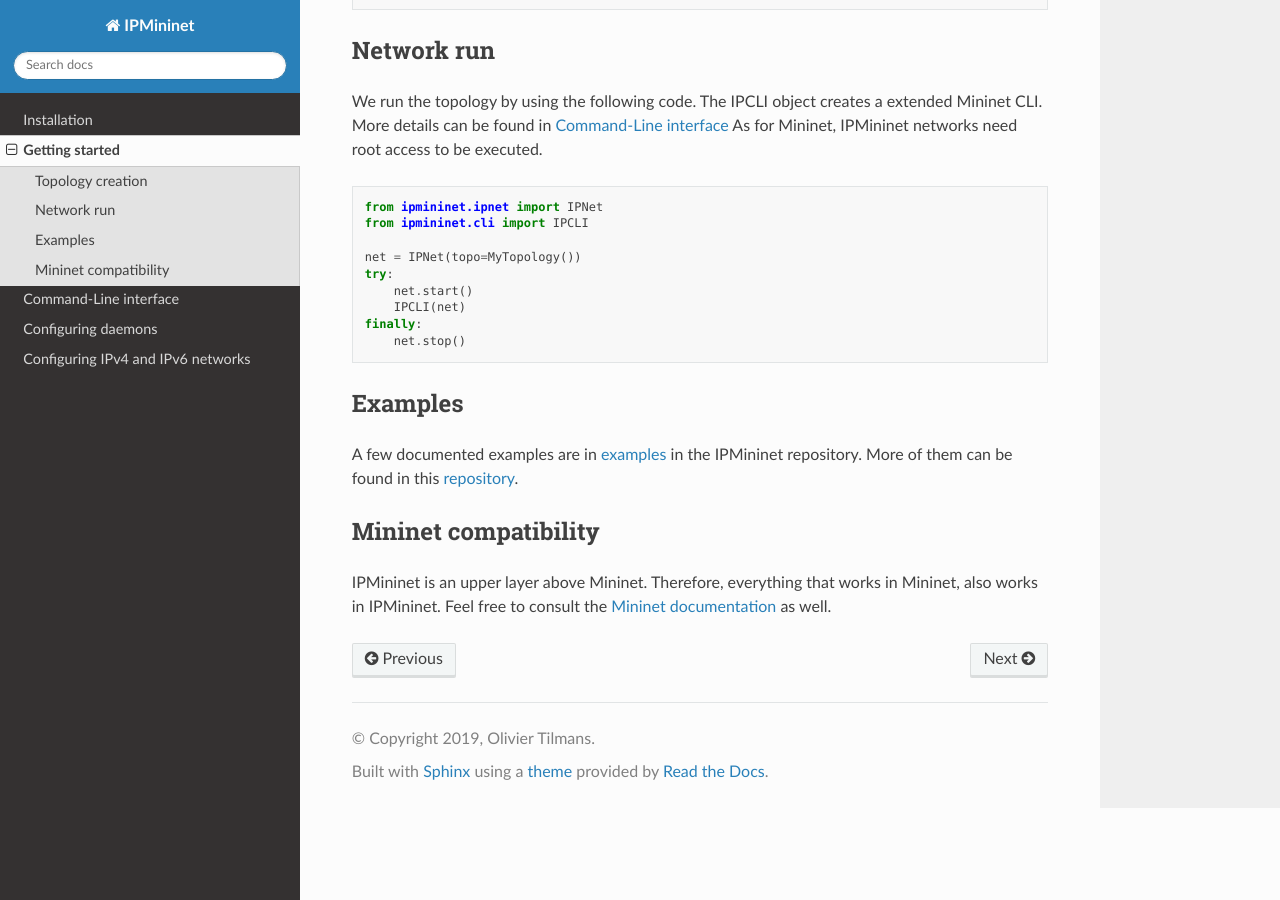
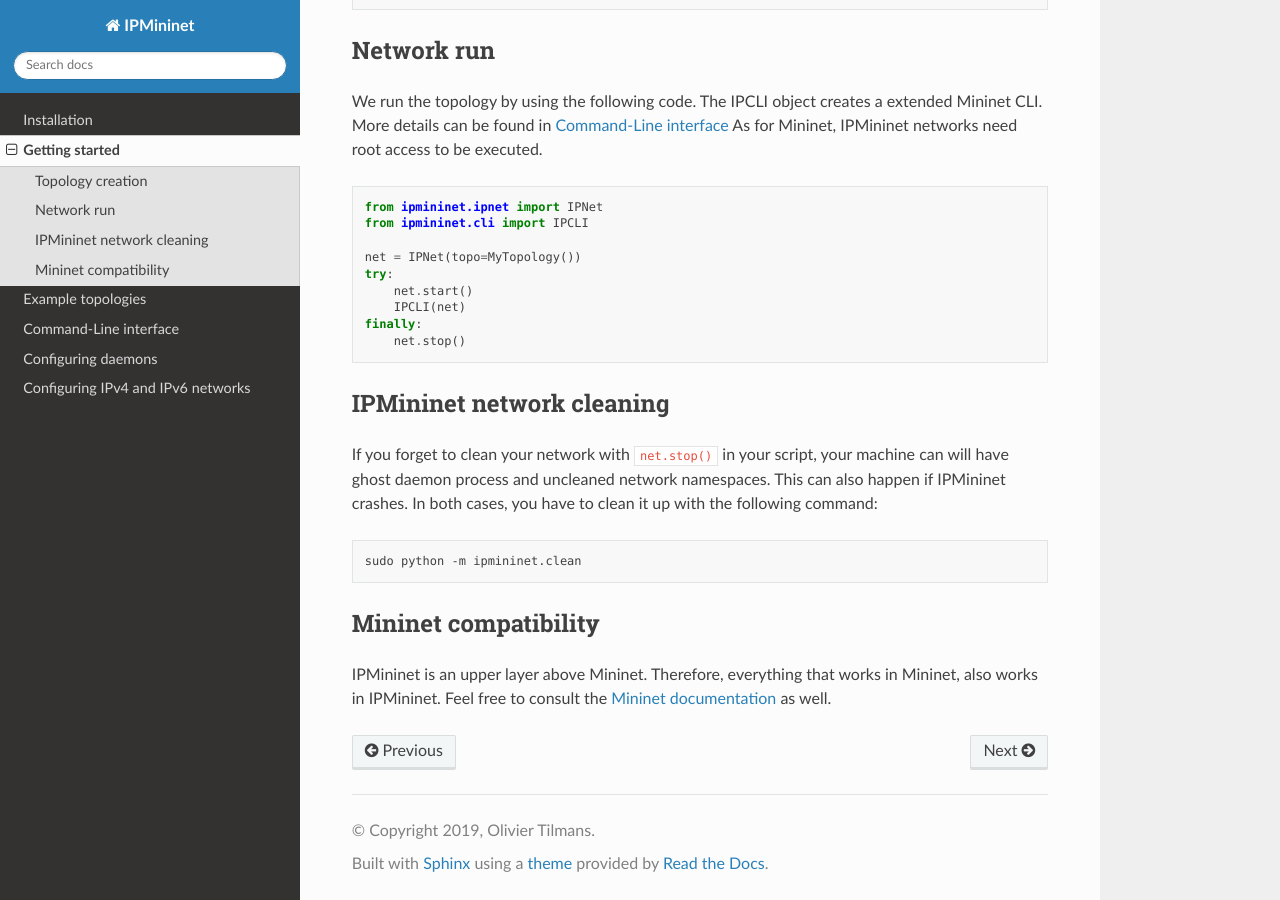
Before and after one commit to tyler-marr/ipmininet, a Sphinx documentation site: the page built from docs/getting_started.rst, in a window 1280 px wide and 900 px high, scrolled down 1957 px. Built offline with Sphinx 7.4.7 and the Read the Docs theme 2.0.0, drawn with Linux system fonts in a browser that asks for light colours; pages that are not in the unit, such as notebooks, are missing from menus.

Commit message:
Include doc of examples readme to sphinx doc + document ipmininet cleaning

```diff
--- a/docs/conf.py
+++ b/docs/conf.py
@@ -42,7 +42,8 @@ extensions = ['sphinx.ext.autodoc',
               'sphinxcontrib.napoleon',
               'sphinxcontrib.apidoc',
               'sphinx.ext.autosectionlabel',
-              'sphinx.ext.doctest']
+              'sphinx.ext.doctest',
+              'm2r']
 
 # Mock calls to external libraries
 autodoc_mock_imports = ["pytest"]
@@ -62,8 +63,10 @@ templates_path = ['_templates']
 # The suffix(es) of source filenames.
 # You can specify multiple suffix as a list of string:
 #
-# source_suffix = ['.rst', '.md']
-source_suffix = '.rst'
+source_suffix = ['.rst', '.md']
+
+# m2r parameters
+m2r_parse_relative_links = True
 
 # The master toctree document.
 master_doc = 'index'
--- a/docs/getting_started.rst
+++ b/docs/getting_started.rst
@@ -160,14 +160,19 @@ As for Mininet, IPMininet networks need root access to be executed.
 
 .. _`Mininet CLI`: http://mininet.org/walkthrough/#part-3-mininet-command-line-interface-cli-commands
 
-Examples
---------
+.. _getting_started_cleaning:
 
-A few documented examples are in examples_ in the IPMininet repository.
-More of them can be found in this repository_.
+IPMininet network cleaning
+--------------------------
 
-.. _examples: https://github.com/oliviertilmans/ipmininet/tree/master/ipmininet/examples
-.. _repository: https://github.com/obonaventure/RoutingExamples
+If you forget to clean your network with ``net.stop()`` in your script,
+your machine can will have ghost daemon process and uncleaned network namespaces.
+This can also happen if IPMininet crashes.
+In both cases, you have to clean it up with the following command:
+
+.. code-block:: bash
+
+    sudo python -m ipmininet.clean
 
 Mininet compatibility
 ---------------------
--- a/docs/index.rst
+++ b/docs/index.rst
@@ -15,6 +15,7 @@ such as IP addresses or router configuration files, ...
 
     install
     getting_started
+    examples
     cli
     daemons
     addressing
--- a/docs/requirements.txt
+++ b/docs/requirements.txt
@@ -5,3 +5,4 @@
 sphinx_rtd_theme
 sphinxcontrib-apidoc
 sphinxcontrib-napoleon
+m2r
```
Also changed, not shown: docs/examples.rst (added, +9 -0 lines), ipmininet/examples/README.md.
